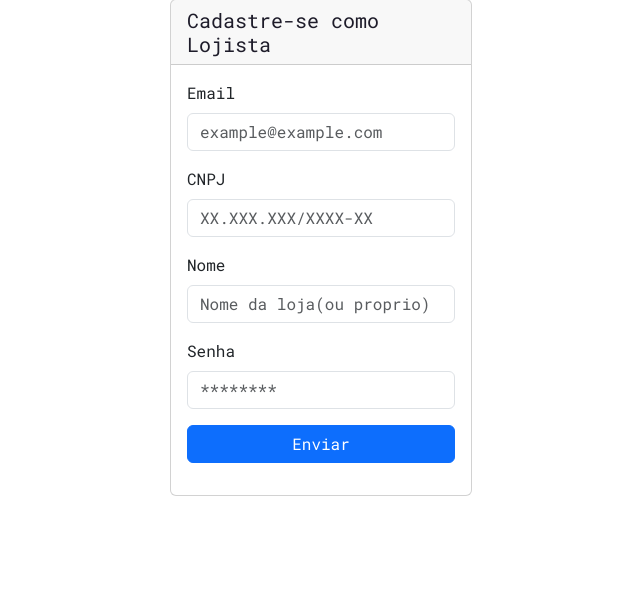
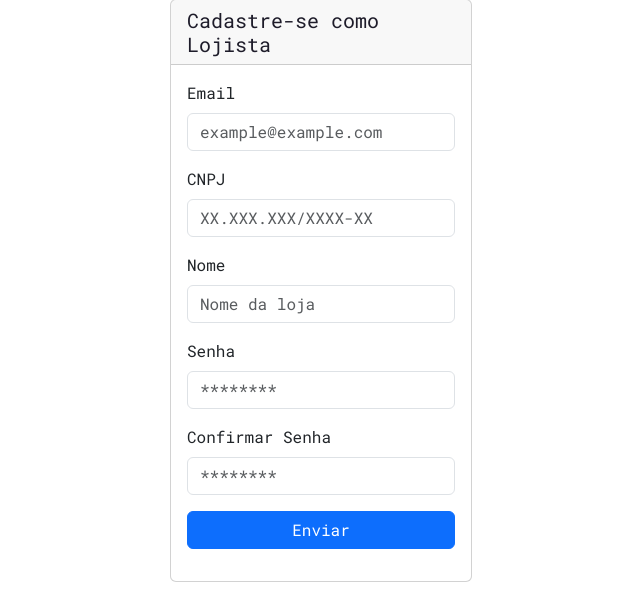
Before and after one commit to wheymarket-pucpr/wheymarket, a PHP site: page /cadastroLojista.php in a window 1280 px wide; the page is wider, and only the part inside the window is pictured. Shown: the part 185-800 px from the top of that part, without its empty margins (319-959 px from the left). Run offline with PHP 8.4, Linux system fonts and the light colour scheme.

Commit message:
Regex Cad. Lojista - falta confirmar senha

```diff
--- a/cadastroLojista.php
+++ b/cadastroLojista.php
@@ -2,7 +2,7 @@
 session_start(); // informa ao PHP que iremos trabalhar com sessão
 require 'conexao.php';
 
-    if(!empty($_POST) && isset($_POST['email']) && isset($_POST['senha']) && isset($_POST['CNPJ'])) {
+if (!empty($_POST) && isset($_POST['email']) && isset($_POST['senha']) && isset($_POST['CNPJ'])) {
     $nome = $conn->real_escape_string($_POST['Nome']);
     $email    = $conn->real_escape_string($_POST['email']);
     $cnpj   = $conn->real_escape_string($_POST['CNPJ']);
@@ -10,12 +10,11 @@
 
     $sql = "INSERT INTO lojista (CNPJ, email, Nome, senha, fk_Cadastro_Tipo_ID) VALUES ('$cnpj', '$email', '$nome', MD5('$senha'),'1')";
 
-        if($result = $conn->query($sql)){
+    if ($result = $conn->query($sql)) {
         $_SESSION['mensagem'] = "Cadastro de Lojista efetuado com sucesso. Você já pode vender em nosso site! Basta realizar o login.";
         header('location: index.php');
         exit();
-        }
-        else{
+    } else {
         $_SESSION['mensagem'] = "Erro executando INSERT: " . $conn->error . " Tente novo cadastro.";
         header('location: index.php');
         exit();
@@ -25,6 +24,7 @@
 
 <!DOCTYPE html>
 <html>
+
 <head>
     <meta charset="UTF-8">
     <meta http-equiv="X-UA-Compatible" content="IE=edge">
@@ -33,7 +33,7 @@
     <script src="https://cdn.jsdelivr.net/npm/@popperjs/core@2.11.7/dist/umd/popper.min.js" integrity="sha384-zYPOMqeu1DAVkHiLqWBUTcbYfZ8osu1Nd6Z89ify25QV9guujx43ITvfi12/QExE" crossorigin="anonymous"></script>
     <script src="https://cdn.jsdelivr.net/npm/bootstrap@5.3.0-alpha3/dist/js/bootstrap.min.js" integrity="sha384-Y4oOpwW3duJdCWv5ly8SCFYWqFDsfob/3GkgExXKV4idmbt98QcxXYs9UoXAB7BZ" crossorigin="anonymous"></script>
     <title>Cadastro</title>
-<link rel="icon" href="https://cdn0.iconfinder.com/data/icons/fitness-filled/64/fitness-08-512.png"type="image/x-icon">
+    <link rel="icon" href="https://cdn0.iconfinder.com/data/icons/fitness-filled/64/fitness-08-512.png" type="image/x-icon">
     <link href='https://unpkg.com/boxicons@2.1.2/css/boxicons.min.css' rel='stylesheet'>
     <link rel="stylesheet" href="css/style.css">
 </head>
@@ -52,19 +52,24 @@
                             <form action="" method="POST">
                                 <div class="mb-3">
                                     <label for="email" class="form-label">Email</label>
-                                <input type="text" name="email" class="form-control" id="email" placeholder="example@example.com"/>
+                                    <input type="text" name="email" class="form-control" id="email" placeholder="example@example.com" maxlength="50" pattern="^\S+@\S+\.\S+$" required />
                                 </div>
                                 <div class="mb-3">
                                     <label for="CNPJ" class="form-label">CNPJ</label>
-                                <input type="text" name="CNPJ" class="form-control" id="CNPJ" placeholder='XX.XXX.XXX/XXXX-XX' pattern ='\d{2}.?\d{3}.?\d{3}/?\d{4}-?\d{2}' required/>
+                                    <input type="text" name="CNPJ" class="form-control" id="CNPJ" placeholder='XX.XXX.XXX/XXXX-XX' maxlength="14" pattern="\d{2}.?\d{3}.?\d{3}/?\d{4}-?\d{2}" required />
                                 </div>
                                 <div class="mb-3">
                                     <label for="Nome" class="form-label">Nome</label>
-                                <input type="text" name="Nome" class="form-control" id="Nome" placeholder="Nome da loja(ou proprio)"/>
+                                    <input type="text" name="Nome" class="form-control" id="Nome" placeholder="Nome da loja" maxlength="100" pattern="[A-Z][a-z].* [A-Z][a-z].*" required />
                                 </div>
                                 <div class="mb-3">
                                     <label for="senha" class="form-label">Senha</label>
-                                <input type="password" name="senha" class="form-control" id="senha" placeholder='********'>
+                                    <input type="password" name="senha" class="form-control" id="senha" placeholder='********' maxlength="15" required>
+                                </div>
+                                <div class="mb-3">
+                                    <label for="senha" class="form-label">Confirmar Senha</label>
+                                    <input type="password" name="senha" class="form-control" id="confimar-senha" placeholder='********' maxlength="15" required>
+
                                 </div>
                                 <div class="d-grid gap-2 mb-3">
                                     <button class="btn btn-primary" type="submit">Enviar</button>
@@ -77,4 +82,5 @@
         </div>
     </div>
 </body>
+
 </html>
--- a/cadastroProduto.php
+++ b/cadastroProduto.php
@@ -97,7 +97,7 @@ if (!empty($_POST) && isset($_POST['Nome']) && isset($_POST['Preco']) && isset($
                             <form action="" method="POST" enctype="multipart/form-data">
                                 <div class="mb-3">
                                     <label for="Nome" class="form-label">Nome do produto</label>
-                                    <input type="text" name="Nome" class="form-control" id="Nome" placeholder='Ex: Creatina Growht'>
+                                    <input type="text" name="Nome" class="form-control" id="Nome" placeholder='Ex: Creatina Growth'>
                                 </div>
                                 <div class="mb-3">
                                     <label for="Preco" class="form-label">Preco</label>
--- a/css/style.css
+++ b/css/style.css
@@ -186,5 +186,3 @@ body{
     width: 900;
 
 }
-
-.container
```
Also changed, not shown: produtos.php (+2 -23 lines). Lines whose indentation alone changed are shown as unchanged.
